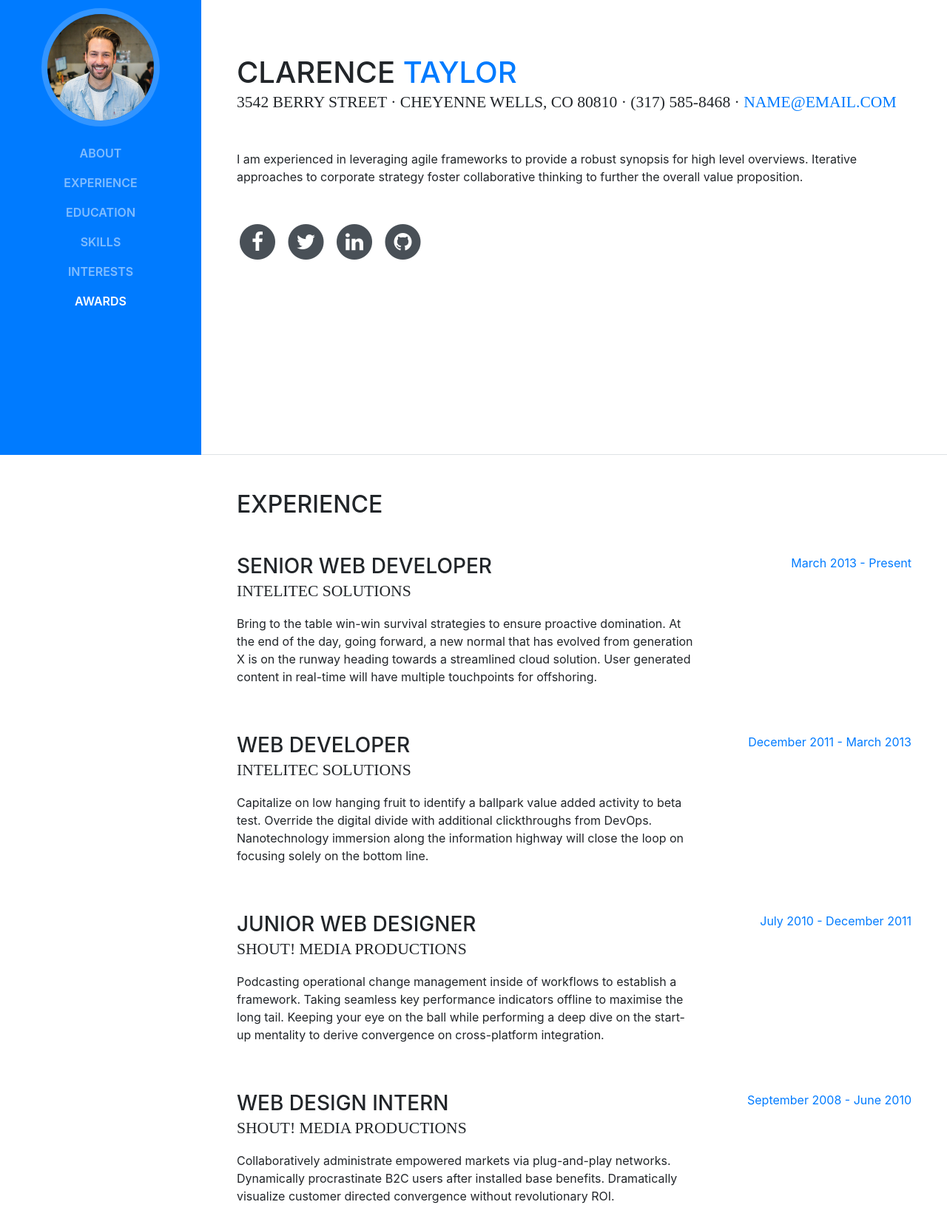
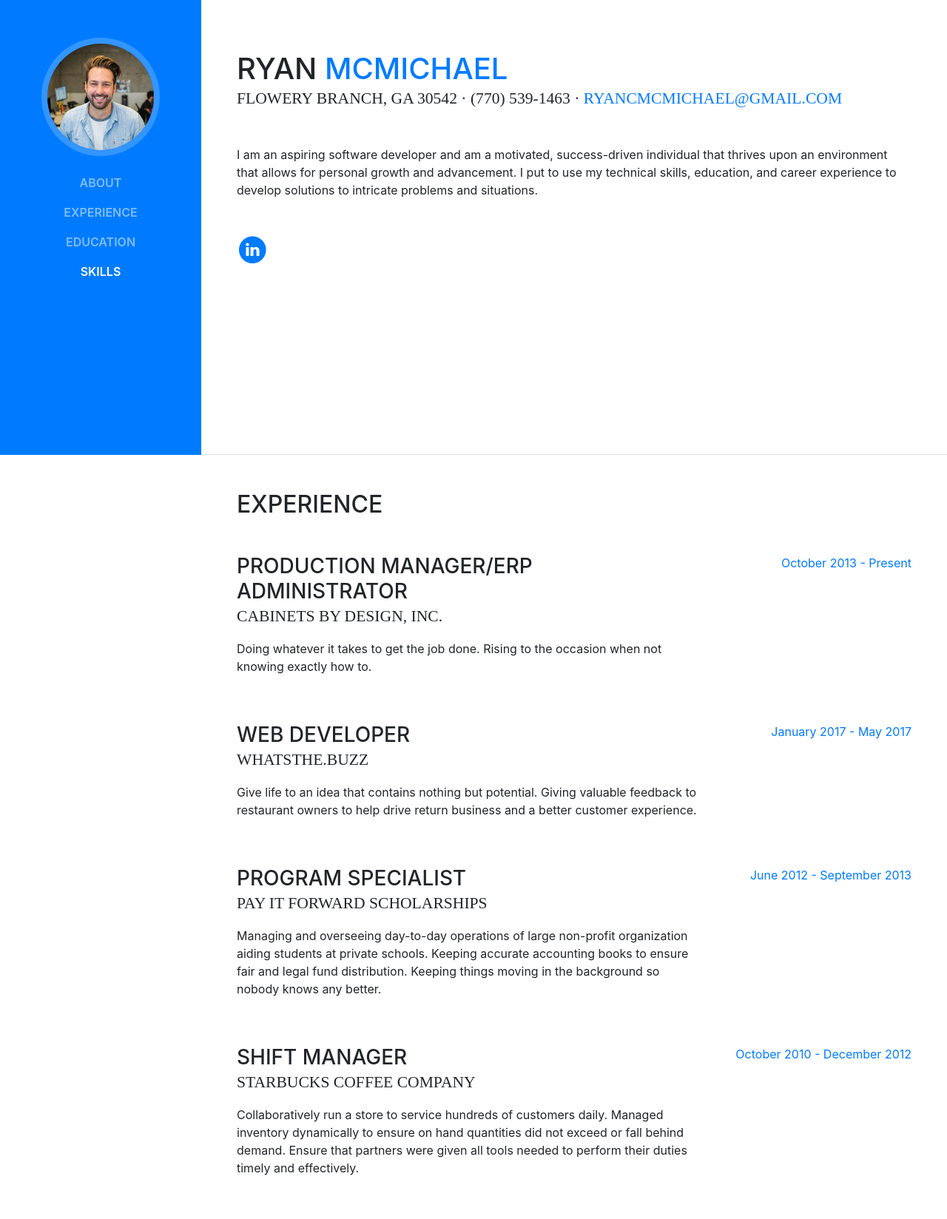
Before and after one commit to ryancmcmichael/ryancmcmichael.github.io, a website with bundled scripts: page index.html in a window 1280 px wide. Shown: the part 185-1833 px from the top of the page at 74% size. Built offline with nearby package versions, Linux system fonts and the light colour scheme; a web font is replaced by a local one.

Commit message:
Update index.html

```diff
--- a/index.html
+++ b/index.html
@@ -8,7 +8,7 @@
     <meta name="description" content="">
     <meta name="author" content="">
 
-    <title>Resume - Start Bootstrap Theme</title>
+    <title>Ryan McMichael - Portfolio</title>
 
     <!-- Bootstrap core CSS -->
     <link href="vendor/bootstrap/css/bootstrap.min.css" rel="stylesheet">
@@ -51,12 +51,6 @@
           <li class="nav-item">
             <a class="nav-link js-scroll-trigger" href="#skills">Skills</a>
           </li>
-          <li class="nav-item">
-            <a class="nav-link js-scroll-trigger" href="#interests">Interests</a>
-          </li>
-          <li class="nav-item">
-            <a class="nav-link js-scroll-trigger" href="#awards">Awards</a>
-          </li>
         </ul>
       </div>
     </nav>
@@ -65,43 +59,18 @@
 
       <section class="resume-section p-3 p-lg-5 d-flex d-column" id="about">
         <div class="my-auto">
-          <h1 class="mb-0">Clarence
-            <span class="text-primary">Taylor</span>
+          <h1 class="mb-0">Ryan
+            <span class="text-primary">McMichael</span>
           </h1>
-          <div class="subheading mb-5">3542 Berry Street · Cheyenne Wells, CO 80810 · (317) 585-8468 ·
-            <a href="mailto:name@email.com">name@email.com</a>
+          <div class="subheading mb-5">Flowery Branch, GA 30542 · (770) 539-1463 ·
+            <a href="mailto:ryancmcmichael@gmail.com">ryancmcmichael@gmail.com</a>
           </div>
-          <p class="mb-5">I am experienced in leveraging agile frameworks to provide a robust synopsis for high level overviews. Iterative approaches to corporate strategy foster collaborative thinking to further the overall value proposition.</p>
-          <ul class="list-inline list-social-icons mb-0">
-            <li class="list-inline-item">
-              <a href="#">
-                <span class="fa-stack fa-lg">
-                  <i class="fa fa-circle fa-stack-2x"></i>
-                  <i class="fa fa-facebook fa-stack-1x fa-inverse"></i>
-                </span>
-              </a>
-            </li>
-            <li class="list-inline-item">
-              <a href="#">
-                <span class="fa-stack fa-lg">
-                  <i class="fa fa-circle fa-stack-2x"></i>
-                  <i class="fa fa-twitter fa-stack-1x fa-inverse"></i>
-                </span>
-              </a>
-            </li>
+          <p class="mb-5">I am an aspiring software developer and am a motivated, success-driven individual that thrives upon an environment that allows for personal growth and advancement. I put to use my technical skills, education, and career experience to develop solutions to intricate problems and situations.</p>
             <li class="list-inline-item">
               <a href="#">
                 <span class="fa-stack fa-lg">
                   <i class="fa fa-circle fa-stack-2x"></i>
                   <i class="fa fa-linkedin fa-stack-1x fa-inverse"></i>
-                </span>
-              </a>
-            </li>
-            <li class="list-inline-item">
-              <a href="#">
-                <span class="fa-stack fa-lg">
-                  <i class="fa fa-circle fa-stack-2x"></i>
-                  <i class="fa fa-github fa-stack-1x fa-inverse"></i>
                 </span>
               </a>
             </li>
@@ -115,45 +84,45 @@
 
           <div class="resume-item d-flex flex-column flex-md-row mb-5">
             <div class="resume-content mr-auto">
-              <h3 class="mb-0">Senior Web Developer</h3>
-              <div class="subheading mb-3">Intelitec Solutions</div>
-              <p>Bring to the table win-win survival strategies to ensure proactive domination. At the end of the day, going forward, a new normal that has evolved from generation X is on the runway heading towards a streamlined cloud solution. User generated content in real-time will have multiple touchpoints for offshoring.</p>
+              <h3 class="mb-0">Production Manager/ERP Administrator</h3>
+              <div class="subheading mb-3">Cabinets by Design, Inc.</div>
+              <p>Doing whatever it takes to get the job done. Rising to the occasion when not knowing exactly how to.</p>
             </div>
             <div class="resume-date text-md-right">
-              <span class="text-primary">March 2013 - Present</span>
+              <span class="text-primary">October 2013 - Present</span>
             </div>
           </div>
 
           <div class="resume-item d-flex flex-column flex-md-row mb-5">
             <div class="resume-content mr-auto">
               <h3 class="mb-0">Web Developer</h3>
-              <div class="subheading mb-3">Intelitec Solutions</div>
-              <p>Capitalize on low hanging fruit to identify a ballpark value added activity to beta test. Override the digital divide with additional clickthroughs from DevOps. Nanotechnology immersion along the information highway will close the loop on focusing solely on the bottom line.</p>
+              <div class="subheading mb-3">WhatsThe.Buzz</div>
+              <p>Give life to an idea that contains nothing but potential. Giving valuable feedback to restaurant owners to help drive return business and a better customer experience.</p>
             </div>
             <div class="resume-date text-md-right">
-              <span class="text-primary">December 2011 - March 2013</span>
+              <span class="text-primary">January 2017 - May 2017</span>
             </div>
           </div>
 
           <div class="resume-item d-flex flex-column flex-md-row mb-5">
             <div class="resume-content mr-auto">
-              <h3 class="mb-0">Junior Web Designer</h3>
-              <div class="subheading mb-3">Shout! Media Productions</div>
-              <p>Podcasting operational change management inside of workflows to establish a framework. Taking seamless key performance indicators offline to maximise the long tail. Keeping your eye on the ball while performing a deep dive on the start-up mentality to derive convergence on cross-platform integration.</p>
+              <h3 class="mb-0">Program Specialist</h3>
+              <div class="subheading mb-3">Pay It Forward Scholarships</div>
+              <p>Managing and overseeing day-to-day operations of large non-profit organization aiding students at private schools. Keeping accurate accounting books to ensure fair and legal fund distribution. Keeping things moving in the background so nobody knows any better.</p>
             </div>
             <div class="resume-date text-md-right">
-              <span class="text-primary">July 2010 - December 2011</span>
+              <span class="text-primary">June 2012 - September 2013</span>
             </div>
           </div>
 
           <div class="resume-item d-flex flex-column flex-md-row">
             <div class="resume-content mr-auto">
-              <h3 class="mb-0">Web Design Intern</h3>
-              <div class="subheading mb-3">Shout! Media Productions</div>
-              <p>Collaboratively administrate empowered markets via plug-and-play networks. Dynamically procrastinate B2C users after installed base benefits. Dramatically visualize customer directed convergence without revolutionary ROI.</p>
+              <h3 class="mb-0">Shift Manager</h3>
+              <div class="subheading mb-3">Starbucks Coffee Company</div>
+              <p>Collaboratively run a store to service hundreds of customers daily. Managed inventory dynamically to ensure on hand quantities did not exceed or fall behind demand. Ensure that partners were given all tools needed to perform their duties timely and effectively.</p>
             </div>
             <div class="resume-date text-md-right">
-              <span class="text-primary">September 2008 - June 2010</span>
+              <span class="text-primary">October 2010 - December 2012</span>
             </div>
           </div>
 
@@ -167,24 +136,25 @@
 
           <div class="resume-item d-flex flex-column flex-md-row mb-5">
             <div class="resume-content mr-auto">
-              <h3 class="mb-0">University of Colorado Boulder</h3>
+              <h3 class="mb-0">Kennesaw State University</h3>
               <div class="subheading mb-3">Bachelor of Science</div>
-              <div>Computer Science - Web Development Track</div>
-              <p>GPA: 3.23</p>
+              <div>Computer Science</div>
+              <p>GPA: 3.87</p>
             </div>
             <div class="resume-date text-md-right">
-              <span class="text-primary">August 2006 - May 2010</span>
+              <span class="text-primary">January 2014 - May 2017</span>
             </div>
           </div>
 
           <div class="resume-item d-flex flex-column flex-md-row">
             <div class="resume-content mr-auto">
-              <h3 class="mb-0">James Buchanan High School</h3>
-              <div class="subheading mb-3">Technology Magnet Program</div>
-              <p>GPA: 3.56</p>
+              <h3 class="mb-0">University of North Georgia</h3>
+              <div class="subheading mb-3">Associates of Science</div>
+              <div>Engineering</div>
+              <p>GPA: 3.66</p>
             </div>
             <div class="resume-date text-md-right">
-              <span class="text-primary">August 2002 - May 2006</span>
+              <span class="text-primary">August 2010 - December 2013</span>
             </div>
           </div>
 
```
